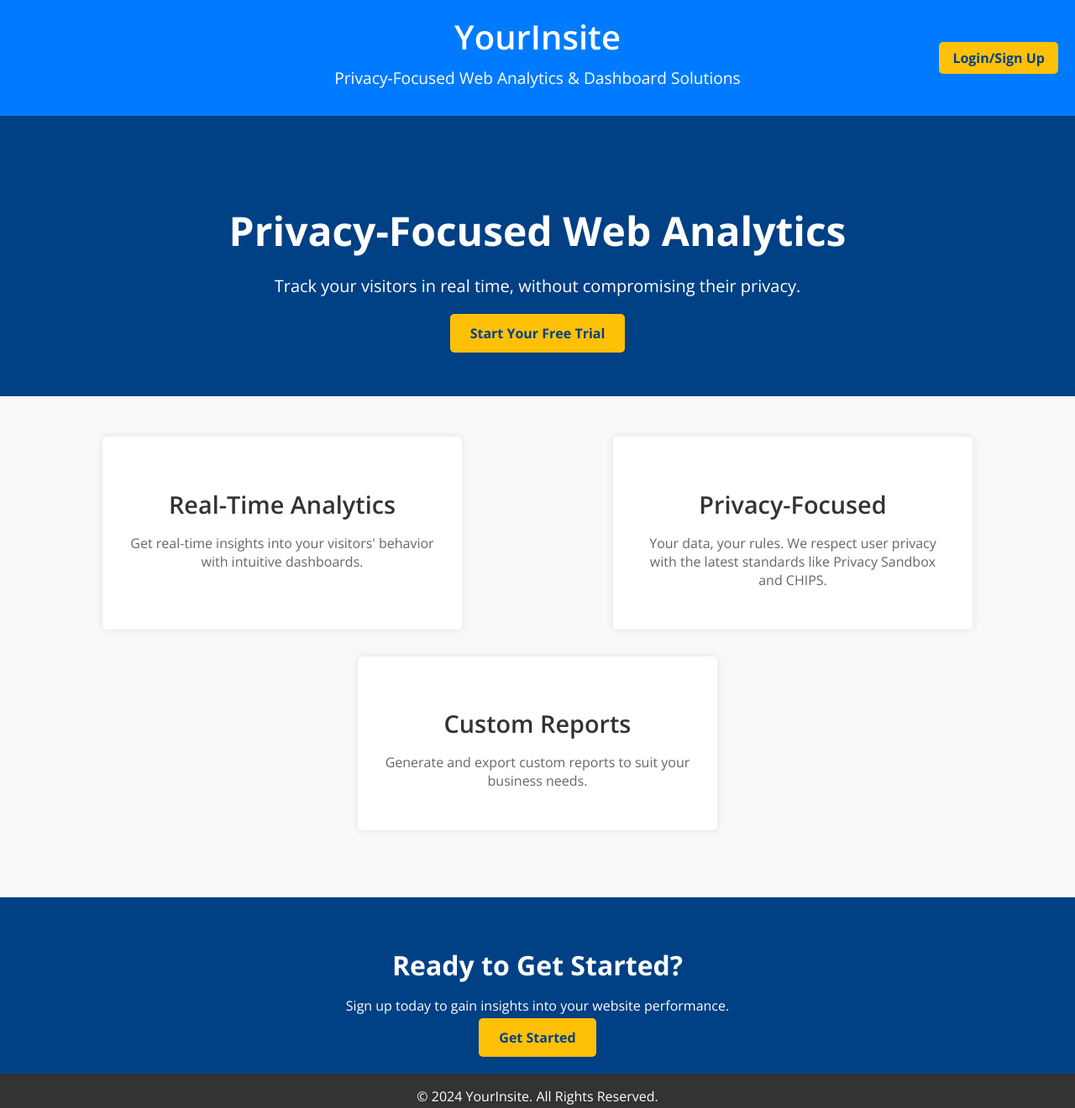
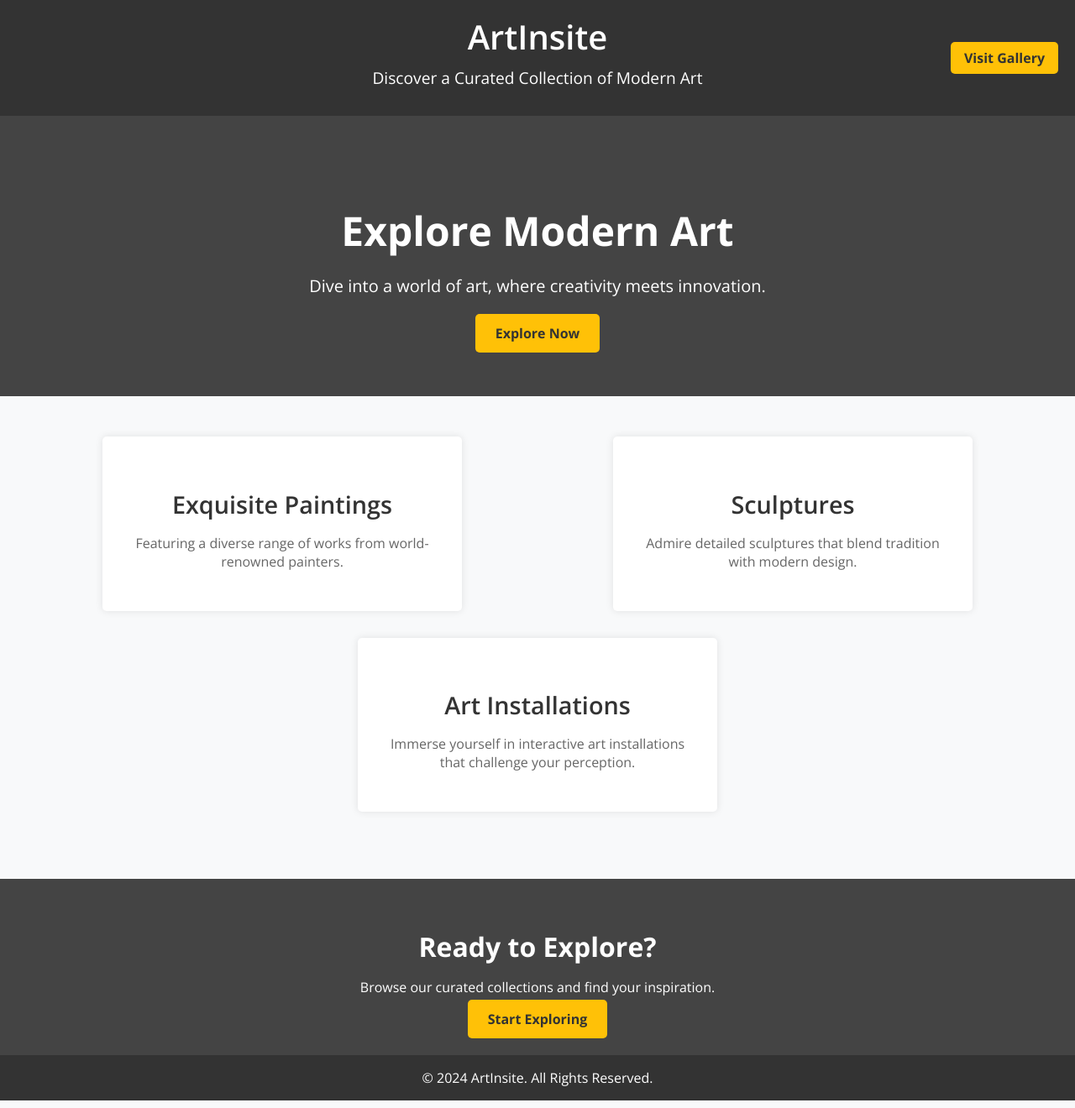
Before and after one commit to drpaulfarrow/yourinsite, a plain HTML site: page index.html in a window 1280 px wide. Shown: the whole page at 84% size. Drawn offline with nearby package versions, Linux system fonts and the light colour scheme.

Commit message:
Added new stuff

```diff
--- a/index.html
+++ b/index.html
@@ -1,11 +1,10 @@
 <!DOCTYPE html>
 <html lang="en">
 <head>
-    <script src="https://yourin.site/js/script.js" async></script>
     <meta charset="UTF-8">
     <meta name="viewport" content="width=device-width, initial-scale=1.0">
-    <meta name="description" content="YourInsite - Privacy-focused web analytics and dashboard solutions">
-    <title>YourInsite - Privacy-Focused Analytics</title>
+    <meta name="description" content="ArtInsite - A Curated Collection of Modern Art">
+    <title>ArtInsite - Explore Modern Art Collections</title>
     <link href="https://fonts.googleapis.com/css?family=Open+Sans:300,400,600,700|Manrope:300,500,700|DM+Sans:400,500,700|Work+Sans:300,500,700" rel="stylesheet">
     <style>
         body {
@@ -17,7 +16,7 @@
         }
 
         header {
-            background-color: #007bff;
+            background-color: #333;
             padding: 1rem 0;
             color: white;
             text-align: center;
@@ -35,22 +34,22 @@
             font-size: 1.2rem;
         }
 
-        /* Login/Sign-In Button */
-        .login-btn {
+        /* Visit Gallery Button */
+        .visit-btn {
             position: absolute;
             right: 20px;
             top: 50%;
             transform: translateY(-50%);
             background-color: #ffc107;
             padding: 0.5rem 1rem;
-            color: #004085;
+            color: #333;
             text-decoration: none;
             font-weight: bold;
             border-radius: 5px;
         }
 
         .hero {
-            background-color: #004085;
+            background-color: #444;
             padding: 4rem 1rem;
             text-align: center;
             color: white;
@@ -70,7 +69,7 @@
         .hero a {
             background-color: #ffc107;
             padding: 0.75rem 1.5rem;
-            color: #004085;
+            color: #333;
             text-decoration: none;
             font-weight: bold;
             border-radius: 5px;
@@ -106,7 +105,7 @@
         }
 
         .cta {
-            background-color: #004085;
+            background-color: #444;
             color: white;
             text-align: center;
             padding: 2rem;
@@ -120,7 +119,7 @@
         .cta a {
             background-color: #ffc107;
             padding: 0.75rem 1.5rem;
-            color: #004085;
+            color: #333;
             text-decoration: none;
             font-weight: bold;
             border-radius: 5px;
@@ -147,8 +146,8 @@
                 width: 80%;
             }
 
-            /* Adjust login button for smaller screens */
-            .login-btn {
+            /* Adjust visit button for smaller screens */
+            .visit-btn {
                 position: static;
                 transform: none;
                 margin-top: 1rem;
@@ -159,41 +158,41 @@
 <body>
 
 <header>
-    <h1>YourInsite</h1>
-    <p>Privacy-Focused Web Analytics & Dashboard Solutions</p>
-    <!-- Login Button -->
-    <a href="login-signup.html" class="login-btn">Login/Sign Up</a>
+    <h1>ArtInsite</h1>
+    <p>Discover a Curated Collection of Modern Art</p>
+    <!-- Visit Gallery Button -->
+    <a href="gallery.html" class="visit-btn">Visit Gallery</a>
 </header>
 
 <section class="hero">
-    <h2>Privacy-Focused Web Analytics</h2>
-    <p>Track your visitors in real time, without compromising their privacy.</p>
-    <a href="#get-started">Start Your Free Trial</a>
+    <h2>Explore Modern Art</h2>
+    <p>Dive into a world of art, where creativity meets innovation.</p>
+    <a href="#explore">Explore Now</a>
 </section>
 
 <section class="features">
     <div class="feature">
-        <h3>Real-Time Analytics</h3>
-        <p>Get real-time insights into your visitors' behavior with intuitive dashboards.</p>
+        <h3>Exquisite Paintings</h3>
+        <p>Featuring a diverse range of works from world-renowned painters.</p>
     </div>
     <div class="feature">
-        <h3>Privacy-Focused</h3>
-        <p>Your data, your rules. We respect user privacy with the latest standards like Privacy Sandbox and CHIPS.</p>
+        <h3>Sculptures</h3>
+        <p>Admire detailed sculptures that blend tradition with modern design.</p>
     </div>
     <div class="feature">
-        <h3>Custom Reports</h3>
-        <p>Generate and export custom reports to suit your business needs.</p>
+        <h3>Art Installations</h3>
+        <p>Immerse yourself in interactive art installations that challenge your perception.</p>
     </div>
 </section>
 
-<section class="cta" id="get-started">
-    <h2>Ready to Get Started?</h2>
-    <p>Sign up today to gain insights into your website performance.</p>
-    <a href="#signup">Get Started</a>
+<section class="cta" id="explore">
+    <h2>Ready to Explore?</h2>
+    <p>Browse our curated collections and find your inspiration.</p>
+    <a href="#signup">Start Exploring</a>
 </section>
 
 <footer>
-    <p>&copy; 2024 YourInsite. All Rights Reserved.</p>
+    <p>&copy; 2024 ArtInsite. All Rights Reserved.</p>
 </footer>
 
 </body>
```
